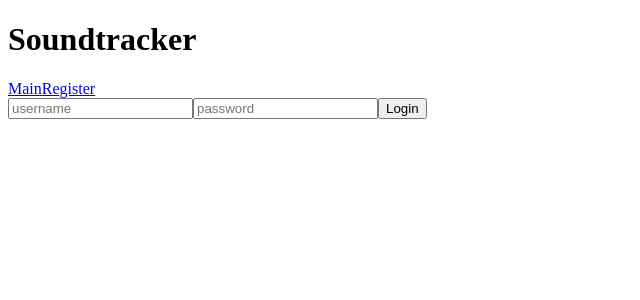
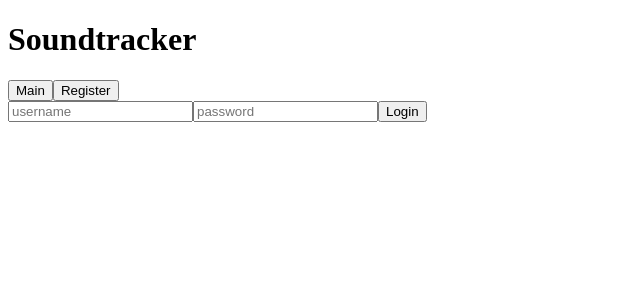
Before and after one commit to NicolaiKopka/Soundtracker_CapstoneProject_Bundle, a React (Create React App) app in the folder frontend/: page /login in a window 1280 px wide. Shown: the top 300 px of the page, without its empty margins (0-640 px from the left). Built offline with nearby package versions, Linux system fonts and the light colour scheme.

Commit message:
user story 3. A user can register and login to the application

```diff
--- a/frontend/src/Header/Header.tsx
+++ b/frontend/src/Header/Header.tsx
@@ -4,17 +4,17 @@
 
     return (
         <div>
-            <NavLink to={"/"}><a href={"#"}>Main</a></NavLink>
-            {window.location.pathname != "/login" &&
-                <NavLink to={"/login"}><a href={"#"}>Login</a></NavLink>
+            <NavLink to={"/"}><button>Main</button></NavLink>
+            {window.location.pathname !== "/login" &&
+                <NavLink to={"/login"}><button>Login</button></NavLink>
             }
-            {window.location.pathname != "/register" &&
-                <NavLink to={"/register"}><a href={"#"}>Register</a></NavLink>
+            {window.location.pathname !== "/register" &&
+                <NavLink to={"/register"}><button>Register</button></NavLink>
             }
             {localStorage.getItem("jwt") && <span>
-                <NavLink to={"/logout"}><a href={"#"}>Logout</a></NavLink>
-                <NavLink to={"/user"}><a href={"#"}>User</a></NavLink>
-                <NavLink to={"/favorites"}><a href={"#"}>My Favorites</a></NavLink>
+                <NavLink to={"/logout"}><button>Logout</button></NavLink>
+                <NavLink to={"/user"}><button>User</button></NavLink>
+                <NavLink to={"/favorites"}><button>My Favorites</button></NavLink>
             </span>
             }
         </div>
```
